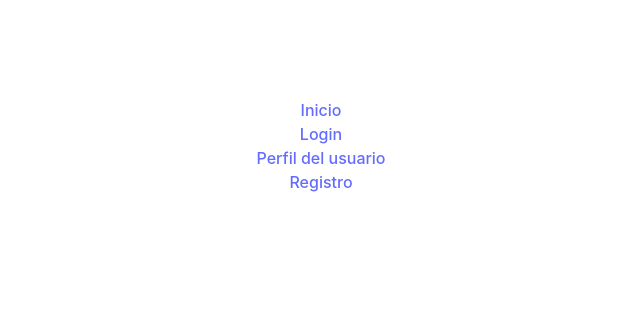
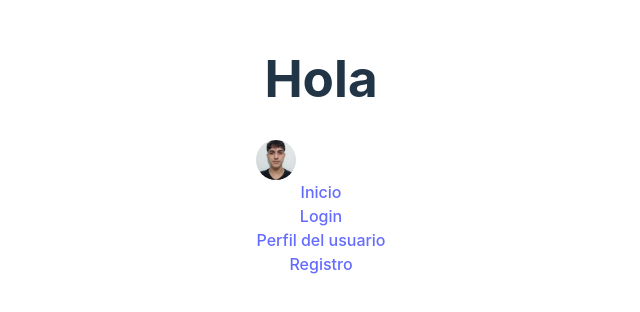
Before and after one commit to Agus-IG/practico-react, a React (Vite) app: page /perfiluser in a window 1280 px wide. Shown: the part 254-566 px from the top of the page, without its empty margins (319-959 px from the left). Built offline with nearby package versions, Linux system fonts and the light colour scheme.

Commit message:
añadiendo avatar

```diff
--- a/src/pages/PerfilUser.jsx
+++ b/src/pages/PerfilUser.jsx
@@ -1,2 +1,13 @@
-export function PerfilUser(){
+import * as React from 'react';
+import Avatar from '@mui/material/Avatar';
+
+export function PerfilUser() {
+    return (
+        <>
+            <div>
+                <h1>Hola</h1>
+                <Avatar alt="Remy Sharp" src="/public/foto-cv.jpg" />
+            </div>
+        </>
+    )
 }
```
Also changed, not shown: public/foto-cv.jpg (added).
